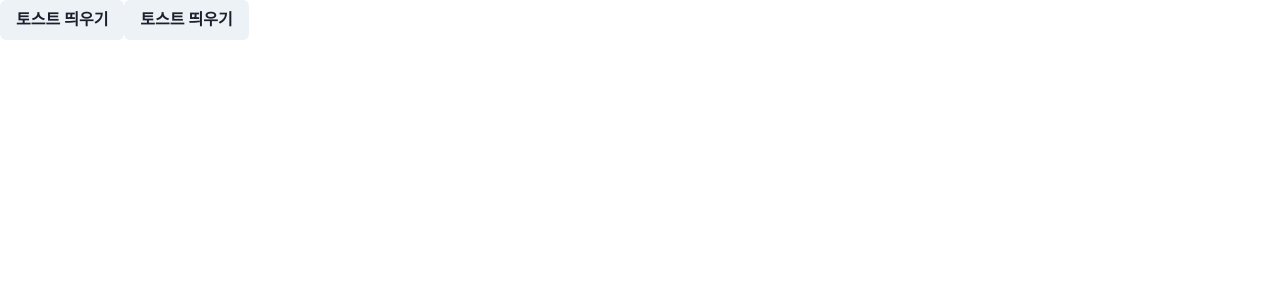
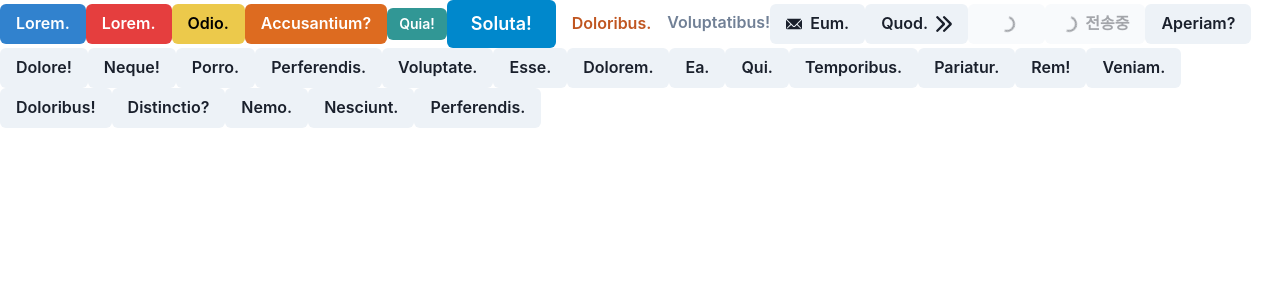
Before and after one commit to Nighteast/react20231031, a React (Create React App) app: page / in a window 1280 px wide. Shown: the top 300 px of the page. Built offline with nearby package versions, Linux system fonts and the light colour scheme.

Commit message:
Button 사용

```diff
--- a/src/App.js
+++ b/src/App.js
@@ -1,37 +1,46 @@
-import { Button, useDisclosure, useToast } from "@chakra-ui/react";
+import { Button } from "@chakra-ui/react";
+import {ArrowRightIcon, EmailIcon} from "@chakra-ui/icons";
 
 function App() {
-  const toast = useToast();
-
   return (
     <>
-      <Button
-        onClick={() =>
-          toast({
-            title: "저장 완료",
-            description: "게시물이 저장되었습니다.",
-            duration: 2000,
-            position: "top",
-            isClosable: true,
-          })
-        }
-      >
-        토스트 띄우기
+      <Button colorScheme="blue">Lorem.</Button>
+      <Button colorScheme="red">Lorem.</Button>
+      <Button colorScheme="yellow">Odio.</Button>
+      <Button colorScheme="orange">Accusantium?</Button>
+      <Button colorScheme="teal" size={"sm"}>
+        Quia!
       </Button>
-      <Button
-        onClick={() =>
-          toast({
-            title: "저장 실패",
-            description: "게시물이 저장되지 않았습니다.",
-            duration: 2000,
-            position: "top",
-            isClosable: true,
-            status: "error",
-          })
-        }
-      >
-        토스트 띄우기
+      <Button colorScheme="telegram" size={"lg"}>
+        Soluta!
       </Button>
+      <Button colorScheme="orange" variant={"ghost"}>
+        Doloribus.
+      </Button>
+      <Button variant={"link"}>Voluptatibus!</Button>
+      <Button leftIcon={<EmailIcon/>}>Eum.</Button>
+      <Button rightIcon={<ArrowRightIcon />}>Quod.</Button>
+      <Button isLoading>Dicta.</Button>
+      <Button isLoading loadingText={"전송중"}>Iste.</Button>
+      <Button>Aperiam?</Button>
+      <Button>Dolore!</Button>
+      <Button>Neque!</Button>
+      <Button>Porro.</Button>
+      <Button>Perferendis.</Button>
+      <Button>Voluptate.</Button>
+      <Button>Esse.</Button>
+      <Button>Dolorem.</Button>
+      <Button>Ea.</Button>
+      <Button>Qui.</Button>
+      <Button>Temporibus.</Button>
+      <Button>Pariatur.</Button>
+      <Button>Rem!</Button>
+      <Button>Veniam.</Button>
+      <Button>Doloribus!</Button>
+      <Button>Distinctio?</Button>
+      <Button>Nemo.</Button>
+      <Button>Nesciunt.</Button>
+      <Button>Perferendis.</Button>
     </>
   );
 }
```
